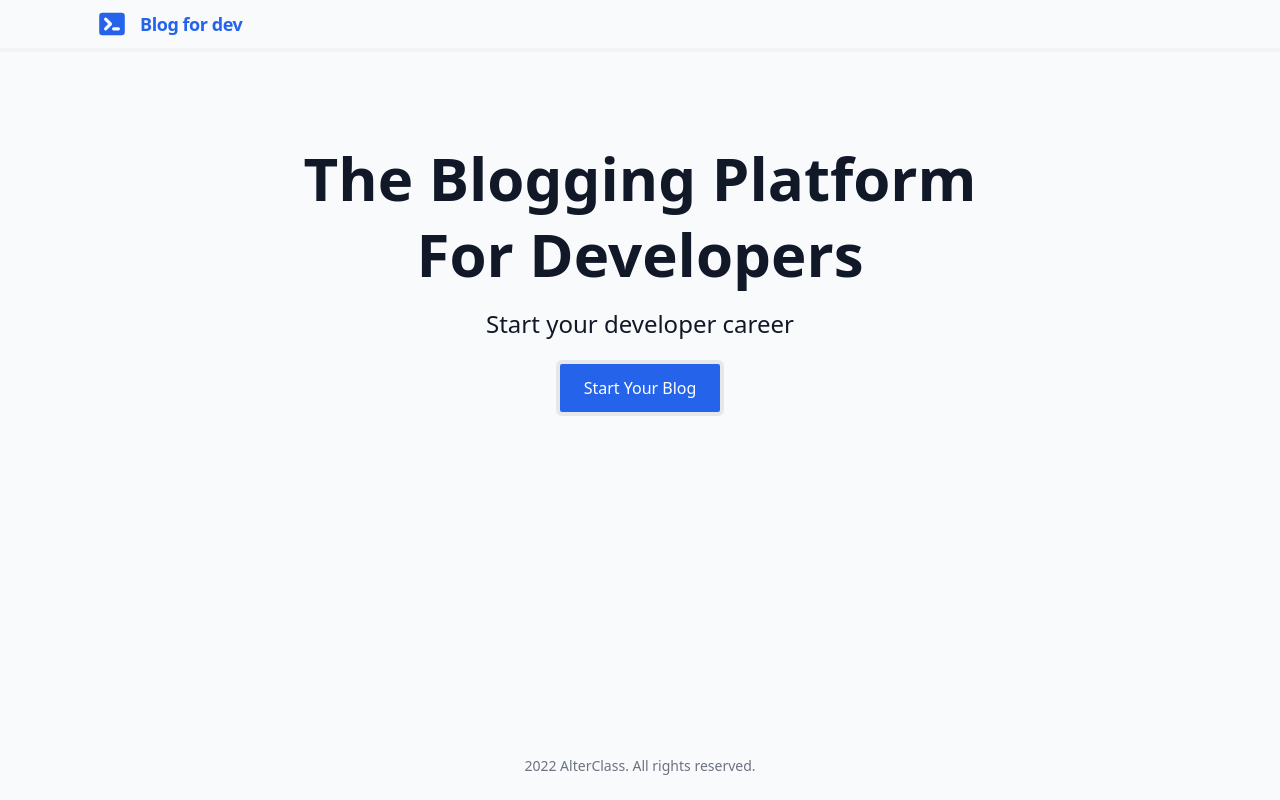
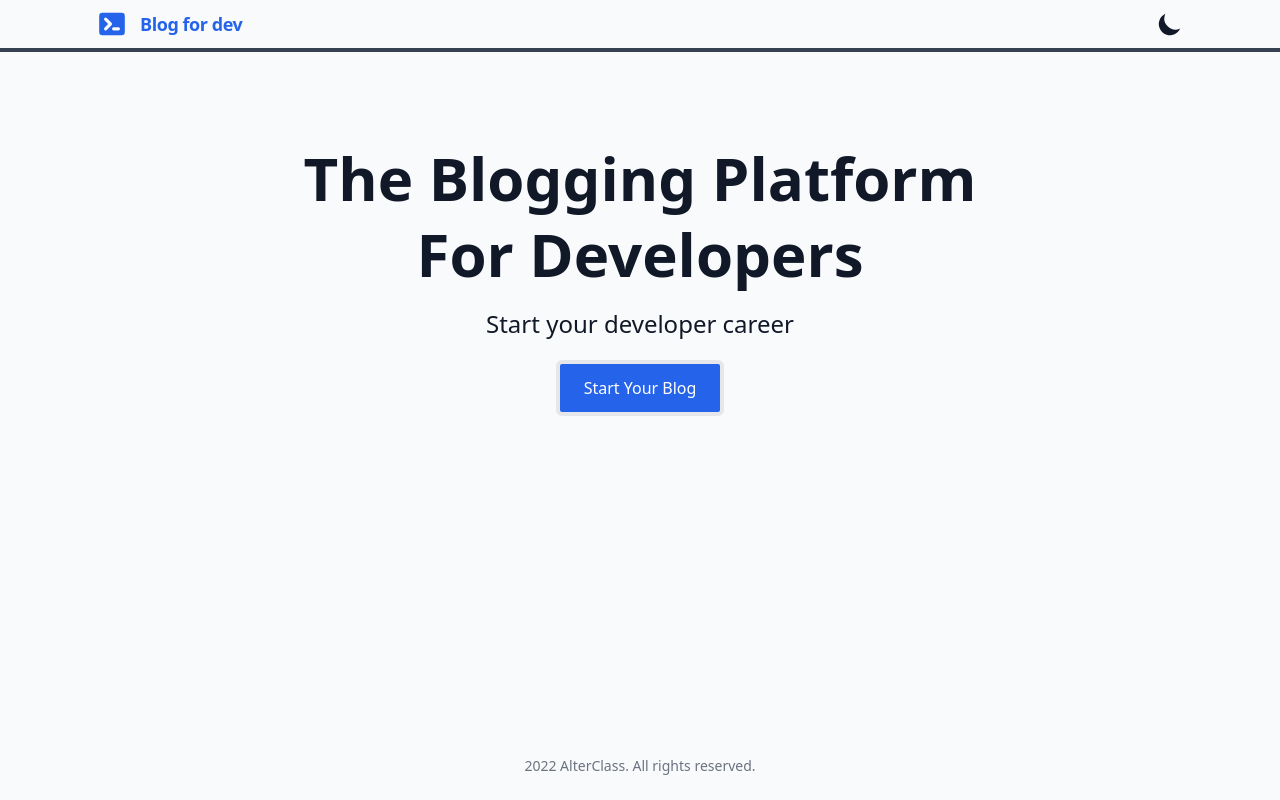
Before and after one commit to Hovhannes-Baghdasaryan/Next-Blog-App, a Next.js app: page / in a window 1280 px wide. Built offline with nearby package versions, Linux system fonts and the light colour scheme.

Commit message:
add dark light mode into the app

```diff
--- a/package.json
+++ b/package.json
@@ -17,7 +17,7 @@
     "eslint-config-next": "13.0.5",
     "heroicons-react": "^1.4.1",
     "next": "13.0.5",
-    "next-theme": "^0.1.5",
+    "next-themes": "^0.2.1",
     "react": "18.2.0",
     "react-dom": "18.2.0",
     "typescript": "4.9.3"
--- a/pages/_app.tsx
+++ b/pages/_app.tsx
@@ -1,6 +1,12 @@
 import '../styles/globals.css'
 import type {AppProps} from 'next/app'
 
+import {ThemeProvider} from "next-themes"
+
 export default function App({Component, pageProps}: AppProps) {
-    return <Component {...pageProps} />
+    return (
+        <ThemeProvider attribute="class" enableSystem={true}>
+            <Component {...pageProps} />
+        </ThemeProvider>
+    )
 }
--- a/sections/Header.tsx
+++ b/sections/Header.tsx
@@ -1,13 +1,32 @@
 import React from 'react';
+import {useTheme} from "next-themes"
 
 import HeaderLogo from "../components/HeaderLogo";
+import {MoonIcon, SunIcon} from "@heroicons/react/solid"
 
-const Header = () => (
-    <header className="border-b-4 border-gray-100">
-        <div className="mx-auto px-24 py-2">
-            <HeaderLogo/>
-        </div>
-    </header>
-);
+const Header = () => {
+    const {systemTheme, theme, setTheme} = useTheme()
+
+    const RenderThemeChanger = () => {
+        const currentTheme = theme === "system" ? systemTheme : theme;
+
+        if (currentTheme === "dark") {
+            return (
+                <SunIcon className="w-7 h-7" role="button" onClick={() => setTheme("light")}/>
+            )
+        }
+
+        return <MoonIcon className="w-7 h-7" role="button" onClick={() => setTheme("dark")}/>
+    }
+
+    return (
+        <header className="border-b-4 border-gray-100 dark: border-gray-700">
+            <div className="mx-auto px-24 py-2 flex justify-between items-center">
+                <HeaderLogo/>
+                <RenderThemeChanger/>
+            </div>
+        </header>
+    );
+};
 
 export default Header;
--- a/styles/globals.css
+++ b/styles/globals.css
@@ -10,7 +10,7 @@
 
 @layer base {
     body {
-        @apply bg-gray-50 text-gray-900;
+        @apply bg-gray-50 text-gray-900 dark:bg-gray-900 dark:text-gray-100;
         @apply min-h-screen;
     }
 
--- a/tailwind.config.js
+++ b/tailwind.config.js
@@ -5,6 +5,7 @@ module.exports = {
         "./sections/**/*.{js,ts,jsx,tsx}",
         "./components/**/*.{js,ts,jsx,tsx}"
     ],
+    darkMode: "class",
     theme: {
         extend: {}
     },
```
Also changed, not shown: 1 other file (tests, documents, lock files or other folders).
